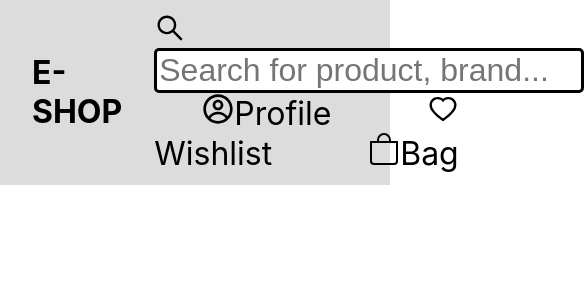
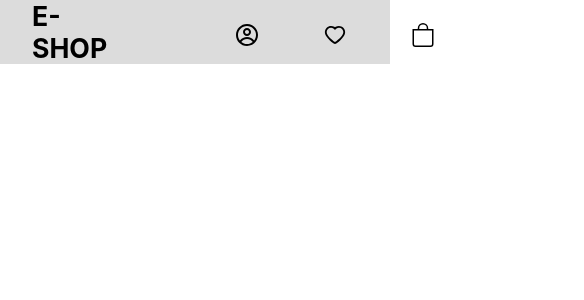
Before and after one commit to shahalamtyagi/e-commerce-app, a React (Create React App) app: page / in a window 390 px wide. Shown: the top 300 px of the page, 584 px wide, since content can reach past the window. Built offline with nearby package versions, Linux system fonts and the light colour scheme; what miragejs would draw is missing.

Commit message:
use media qurey

```diff
--- a/src/App.js
+++ b/src/App.js
@@ -1,5 +1,5 @@
 import "./App.css";
-import { Layout } from "./Layout";
+import { Layout } from "./Components/Layout";
 
 
 function App() {
--- a/src/Layout.js
+++ b/src/Components/Layout.js
@@ -1,9 +1,9 @@
-import { EcommerceNavbar } from "./navbar"
+import { Navbar } from "./Navbar"
 
 export const Layout = ()=>{
     return(
         <div>
-             <EcommerceNavbar/>
+             <Navbar/>
         </div>
 
 
--- /dev/null
+++ b/src/Components/Navbar.css
@@ -0,0 +1,87 @@
+:root {
+    --primary-color: gainsboro;
+    --secoundary-color: black;
+}
+@media(max-width: 800px){
+    .navbar-input{
+        display: none;
+    }
+
+    .search-icon{
+        display: none;
+    }
+    .navbar-wrapper{
+        width: 100%;
+        height: 4rem;
+        font-size:5rem;
+    }
+    .link-wrapper{
+        padding: 0px;
+        height: 100%;
+    }
+    .profile-icon{
+        font-size: x-large;
+    }
+    .heart-wish-icon{
+        font-size:x-large ;
+    }
+    .bag-icon{
+        font-size: x-large;
+    }
+h1{
+    font-size: smaller;
+    padding: 0%;
+}
+.navbar-item-link{
+    display: none;
+}
+}
+.navbar-wrapper{
+    background-color:  var(--primary-color);
+    flex-basis: 70px;
+    display: flex;
+    align-items: center;
+    justify-content: space-between;
+    text-decoration: none;
+    width: 100%;
+    font-size: 2rem;
+  }
+  .navbar-wrapper h1 {
+    padding: 2rem;
+  }
+
+ .navbar-input{
+    border: 3px solid black;
+border-radius: 10px;
+    font-size: 2rem;
+ }
+ .search-icon{
+    font-size: 2rem;
+ }
+ .link-wrapper{
+display: flex;
+gap: 4rem;
+    font-size: 3rem;
+    padding: 2rem;
+ }
+ .profile-icon{
+   color: var(--secoundary-color);
+ }
+ .bag-icon{
+    color: var(--secoundary-color);
+ }
+
+ .heart-wish-icon{
+    color: var(--secoundary-color);
+ }
+ .navbar-item-link{
+    /* display: flex;
+    align-items: center;
+    justify-content: space-between;
+    flex-direction: row;
+    flex-basis: 50%; */
+    text-decoration: none;
+    padding: 5rem;
+    font-size: larger;
+    color: var(--secoundary-color);
+ }
--- /dev/null
+++ b/src/Components/Navbar.js
@@ -0,0 +1,51 @@
+import { CgProfile } from "react-icons/cg";
+import { AiOutlineHeart } from "react-icons/ai";
+import { BsBag } from "react-icons/bs";
+import { AiOutlineSearch } from "react-icons/ai";
+import "./Navbar.css";
+export const Navbar = () => {
+  return (
+    <div className="navbar-wrapper">
+      <h1>E-SHOP</h1>
+      <div className="navbar-item-wrapper">
+        <a className="navbar-item-link"href="/">Men</a>
+        <a className="navbar-item-link"href="/">Women</a>
+        <a className="navbar-item-link"href="/">Kids</a>
+        <a className="navbar-item-link"href="/">Home & Living</a>
+        <a className="navbar-item-link"href="/">Beauty</a>
+        <a className="navbar-item-link"href="/">Studio</a>
+      </div>
+      <div className="link-wrapper">
+        <span>
+          <AiOutlineSearch className="search-icon" />
+        </span>
+        <input
+          type="search"
+          className="navbar-input"
+          placeholder="Search for product, brand..."
+        />
+
+<a className="/" href="/">
+          <span>
+            <CgProfile className="profile-icon" />
+          </span>
+
+        </a>
+        <a className="/" href="/">
+          <span>
+            <AiOutlineHeart className="heart-wish-icon" />
+          </span>
+
+        </a>
+        <a className="/" href="/">
+          <span>
+            <BsBag className="bag-icon" />
+          </span>
+
+        </a>
+</div>
+
+        </div>
+
+  );
+};
--- a/src/navbar.css
+++ /dev/null
@@ -1,31 +0,0 @@
-.e-commerce-navbar-wrapper{
-    background-color:  gainsboro;
-    flex-basis: 70px;
-    display: flex;
-    align-items: center;
-    justify-content: space-between;
-    text-decoration: none;
-    width: 100%;
-  }
-  .e-commerce-navbar-wrapper h1 {
-    padding: 2rem;
-  }
-  .e-navbar-link{
-    text-decoration: none;
-    padding: 3rem;
-    font-size: 2rem;
-    color: black;
- }
- .e-navbar-input{
-    border: 3px solid black;
-border-radius: 5px;
-    font-size: 2rem;
- }
- .search-icon{
-    font-size: 2rem;
- }
- /* .e-commerce-icon{
-display: flex;
-align-ite
-ms: center;
- } */
--- a/src/navbar.js
+++ /dev/null
@@ -1,41 +0,0 @@
-import { CgProfile } from "react-icons/cg";
-import { AiOutlineHeart } from "react-icons/ai";
-import { BsBag } from "react-icons/bs";
-import { AiOutlineSearch } from "react-icons/ai";
-import "./navbar.css";
-export const EcommerceNavbar = () => {
-  return (
-    <div className="e-commerce-navbar-wrapper">
-      <h1>E-SHOP</h1>
-      <div className="e-commerce-link-wrapper">
-        <span>
-          <AiOutlineSearch className="search-icon" />
-        </span>
-        <input
-          type="search"
-          className="e-navbar-input"
-          placeholder="Search for product, brand..."
-        />
-
-        <a className="e-navbar-link" href="/">
-          <span>
-            <CgProfile className="e-commerce-icon" />
-          </span>
-          Profile
-        </a>
-        <a className="e-navbar-link" href="/">
-          <span>
-            <AiOutlineHeart className="e-commerce-icon" />
-          </span>
-          Wishlist
-        </a>
-        <a className="e-navbar-link" href="/">
-          <span>
-            <BsBag className="e-commerce-icon" />
-          </span>
-          Bag
-        </a>
-      </div>
-    </div>
-  );
-};
```
Also changed, not shown: src/Components/Footer.js (added), src/Components/Layout.css (added), src/Components/footer.css (added).
